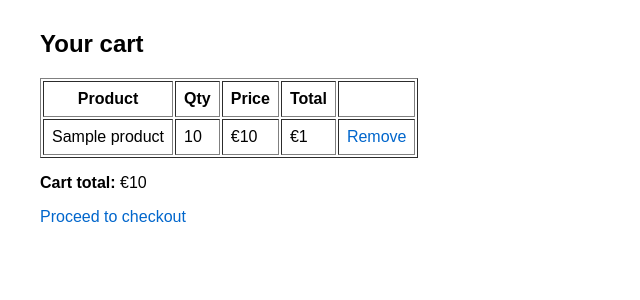
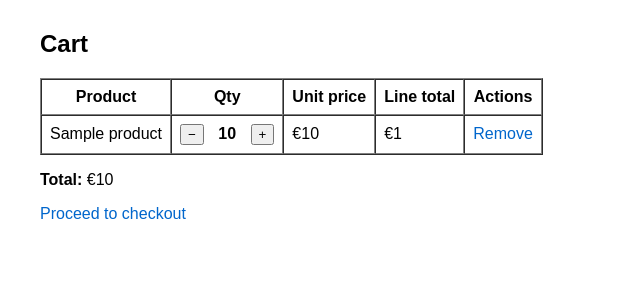
Before and after one commit to ettoredswlf-hash/piattaforma_e-commerce, a Django app: template shopping_cart/templates/shopping_cart/cart_detail.html in a window 1280 px wide. Shown: the part 77-377 px from the top of the page, without its empty margins (0-640 px from the left). Run offline with Django 5.2, Linux system fonts and the light colour scheme; the template is opened without the code that fills it: most values are stand-ins (such as "Sample title", 1, 10 or a date in 2020).

Commit message:
feat: add quantity controls in cart

```diff
--- a/shopping_cart/templates/shopping_cart/cart_detail.html
+++ b/shopping_cart/templates/shopping_cart/cart_detail.html
@@ -1,43 +1,58 @@
 {% extends "catalog/base.html" %}
 
-{% block title %}Cart{% endblock %}
-
 {% block content %}
-<h2>Your cart</h2>
+<h2>Cart</h2>
 
 {% if cart|length == 0 %}
-    <p>Your cart is empty.</p>
-    <p><a href="{% url 'catalog:product_list' %}">Back to products</a></p>
+  <p>Cart is empty</p>
 {% else %}
-<table border="1" cellpadding="8">
+  <table border="1" cellpadding="8" cellspacing="0">
+    <thead>
       <tr>
         <th>Product</th>
         <th>Qty</th>
-        <th>Price</th>
-        <th>Total</th>
-        <th></th>
+        <th>Unit price</th>
+        <th>Line total</th>
+        <th>Actions</th>
       </tr>
+    </thead>
 
+    <tbody>
       {% for item in cart %}
       <tr>
         <td>{{ item.product.name }}</td>
-        <td>{{ item.qty }}</td>
+
+        <td style="white-space: nowrap;">
+          <!-- Bottone - -->
+          <form method="post" action="{% url 'shopping_cart:cart_update' item.product.id %}" style="display:inline;">
+            {% csrf_token %}
+            <input type="hidden" name="qty" value="{{ item.qty|add:'-1' }}">
+            <button type="submit">−</button>
+          </form>
+
+          <strong style="margin: 0 10px;">{{ item.qty }}</strong>
+
+          <!-- Bottone + -->
+          <form method="post" action="{% url 'shopping_cart:cart_update' item.product.id %}" style="display:inline;">
+            {% csrf_token %}
+            <input type="hidden" name="qty" value="{{ item.qty|add:'1' }}">
+            <button type="submit">+</button>
+          </form>
+        </td>
+
         <td>€{{ item.price }}</td>
         <td>€{{ item.total_price }}</td>
+
         <td>
-            <a href="{% url 'shopping_cart:cart_remove' item.product.id %}">
-                Remove
-            </a>
+          <a href="{% url 'shopping_cart:cart_remove' item.product.id %}">Remove</a>
         </td>
       </tr>
       {% endfor %}
+    </tbody>
   </table>
 
-<p><strong>Cart total:</strong> €{{ cart.get_total_price }}</p>
-<p>
-  <a href="{% url 'orders:order_create' %}">Proceed to checkout</a>
-</p>
+  <p><strong>Total:</strong> €{{ cart.get_total_price }}</p>
 
+  <p><a href="{% url 'orders:order_create' %}">Proceed to checkout</a></p>
 {% endif %}
-
 {% endblock %}
```
Lines whose indentation alone changed are shown as unchanged.
